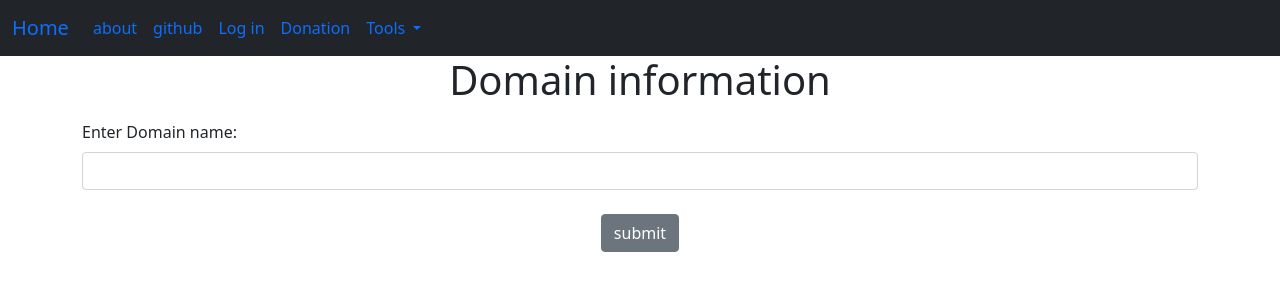
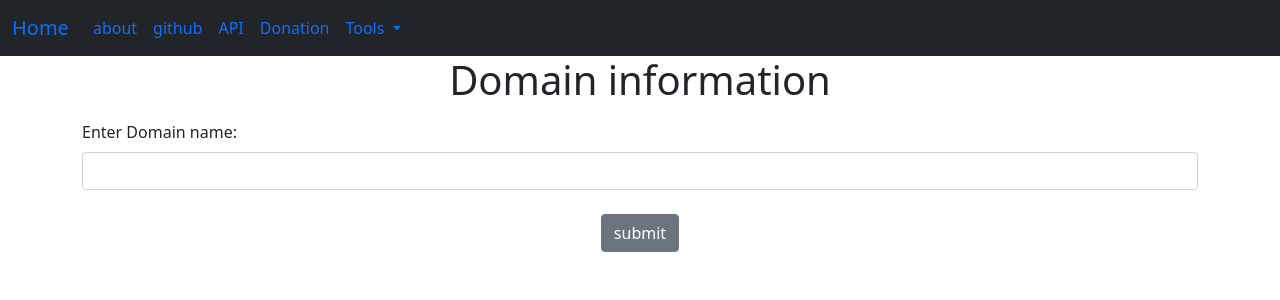
Before and after one commit to iamjavad/wtfdomain, a Flask app: page / in a window 1280 px wide. Shown: the top 300 px of the page. Run offline with Flask 2, Linux system fonts and the light colour scheme.

Commit message:
change Login to API

```diff
--- a/templates/navbar.html
+++ b/templates/navbar.html
@@ -13,7 +13,7 @@
           <a class="nav-link" href="https://github.com/iamjavad">github</a>
         </li>
         <li class="nav-item mr-auto">
-          <a class="nav-link" href="#">Log in</a>
+          <a class="nav-link" href="#">API</a>
         </li>
         <li class="nav-item mr-auto">
           <a class="nav-link" href="#">Donation</a>
```
